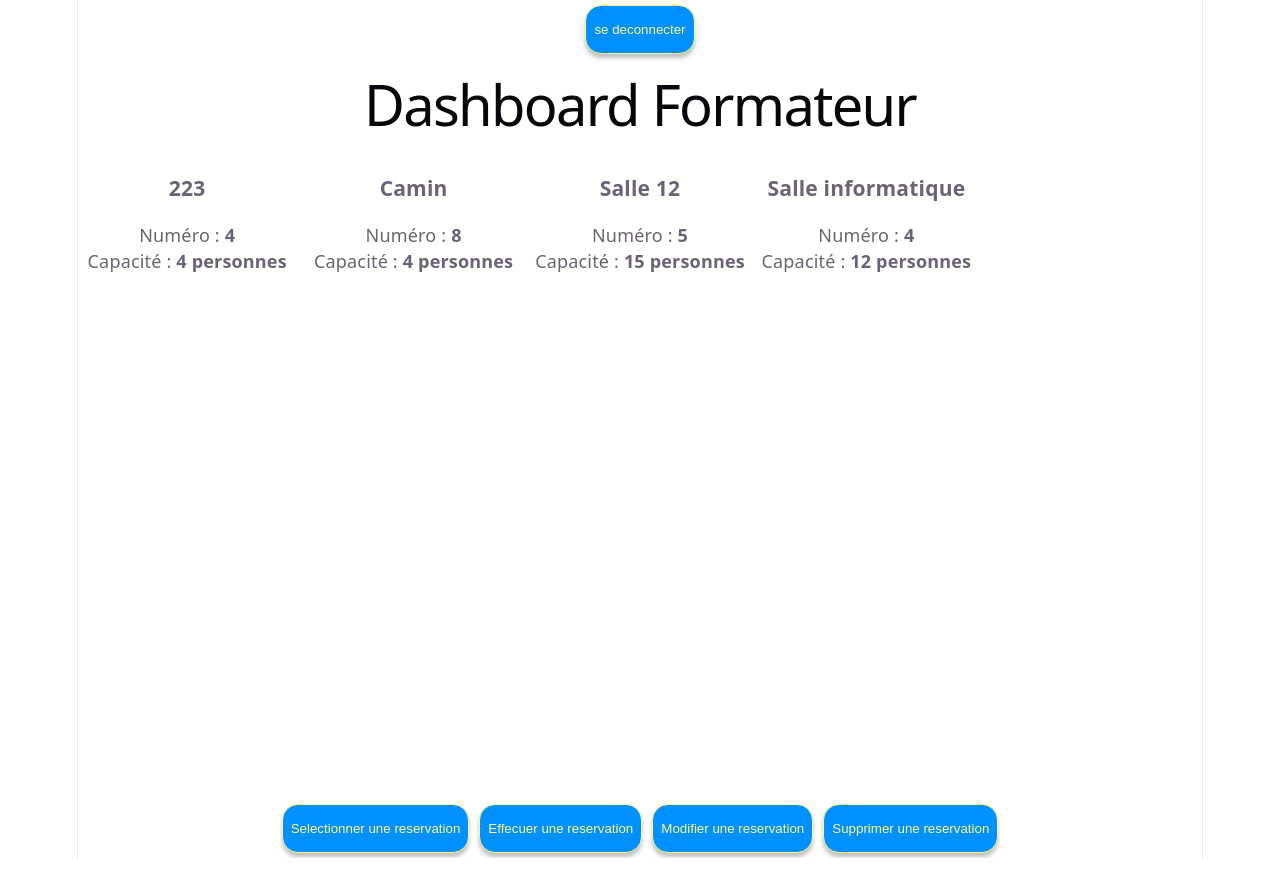
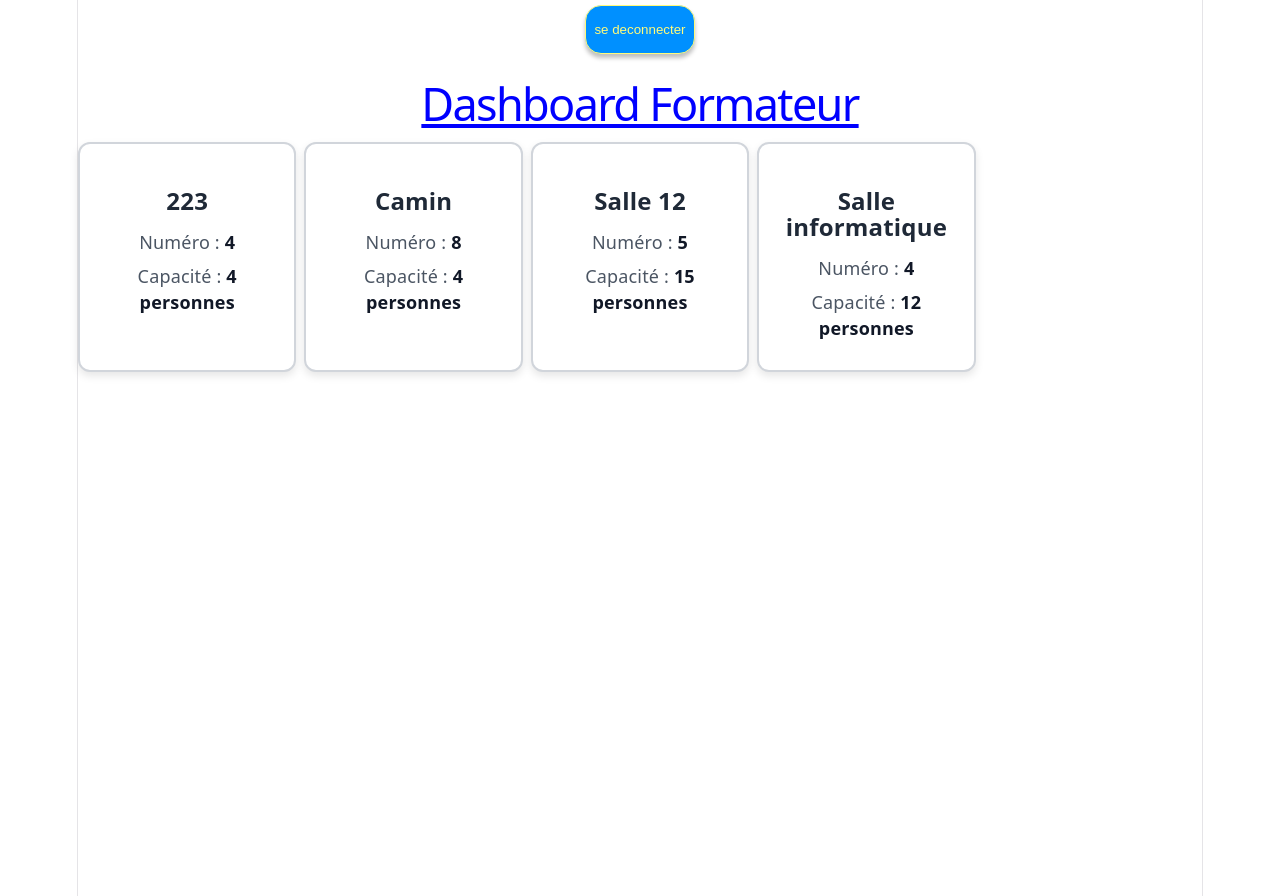
Before and after one commit to porte-christophe/la-bonne-salle-au-bon-moment, a React (Vite) app: page /dashboardFormateur in a window 1280 px wide. Shown: the top 896 px of the page. Before the commit the page ends 858 px from the top, so only its background shows below. Built offline with nearby package versions, Linux system fonts and the light colour scheme; data requests are answered from the project's data file.

Commit message:
Applicatoion de CSS pour le style à mon fichier dashboard Formateur

```diff
--- a/src/pages/dashboard-formateur.css
+++ b/src/pages/dashboard-formateur.css
@@ -0,0 +1,59 @@
+.grid{
+    display: grid;
+    grid-template-columns: repeat(5, 1fr);
+    grid-template-rows: repeat(5, 1fr);
+    gap: 8px;
+    min-height: 80vh;
+    padding: 5px 0;
+}
+h1{
+    text-align: center;
+    margin-bottom: 20px;
+    font-size: 45px ;
+    color:blue;
+    text-decoration: underline;
+}
+.salle-card {
+  /* Fond de la carte */
+  background-color: #ffffff;
+
+  /* Bordure autour de la carte */
+  border: 2px solid #d1d5db;
+
+  /* Coins arrondis */
+  border-radius: 12px;
+
+  /* Espace intérieur */
+  padding: 20px;
+
+  /* Ombre */
+  box-shadow: 0 4px 8px rgba(0, 0, 0, 0.1);
+
+  /* Animation */
+  transition: 0.3s;
+}
+
+/* Quand la souris passe sur la carte */
+.salle-card:hover {
+  transform: translateY(-5px);
+  box-shadow: 0 8px 16px rgba(0, 0, 0, 0.15);
+}
+
+/* Titre de la salle */
+.salle-title {
+  font-size: 24px;
+  font-weight: bold;
+  margin-bottom: 15px;
+  color: #1f2937;
+}
+
+/* Informations de la salle */
+.salle-info {
+  margin-bottom: 8px;
+  color: #4b5563;
+}
+
+/* Texte en gras */
+.salle-info strong {
+  color: #111827;
+}
--- a/src/pages/dashboard-formateur.tsx
+++ b/src/pages/dashboard-formateur.tsx
@@ -1,5 +1,5 @@
 // ---------- Imports --------
-import './dashboard-admin.css';
+import './dashboard-formateur.css'
 import Button from '../components/button';
 import { useEffect, useState } from "react";
 import { getSalles } from "../services/salle.service";
@@ -46,27 +46,27 @@
     </header>
     <div className="p-6">
 
-      <h1 className="text-3xl font-bold mb-6">
+      <h1>
         Dashboard Formateur
       </h1>
 
-      <div className="grid grid-cols-1 md:grid-cols-2 lg:grid-cols-3 gap-5 ">
+     <div className="grid grid-cols-1 md:grid-cols-2 lg:grid-cols-3 gap-5">
 
   {salles.map((salle) => (
     <div
-            key={salle.site}
-            className="border-2 border-gray-300 rounded-lg p-5 shadow-md"
+      key={salle.label}
+      className="salle-card"
     >
 
-            <h3 className="text-xl font-bold mb-3">
+      <h3 className="salle-title">
         {salle.label}
       </h3>
 
-            <p>
+      <p className="salle-info">
         Numéro : <strong>{salle.floor}</strong>
       </p>
 
-            <p>
+      <p className="salle-info">
         Capacité : <strong>{salle.capacity} personnes</strong>
       </p>
 
```
Lines whose indentation alone changed are shown as unchanged.
